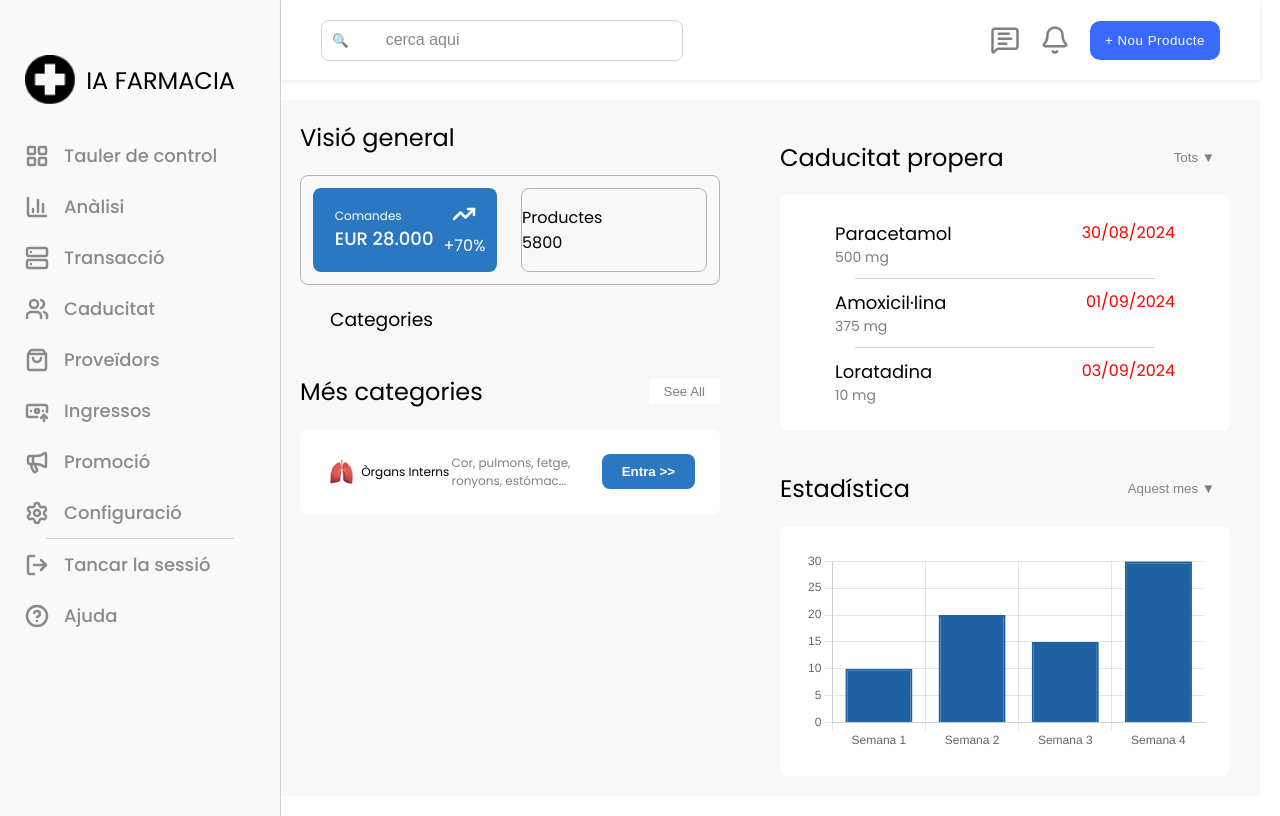
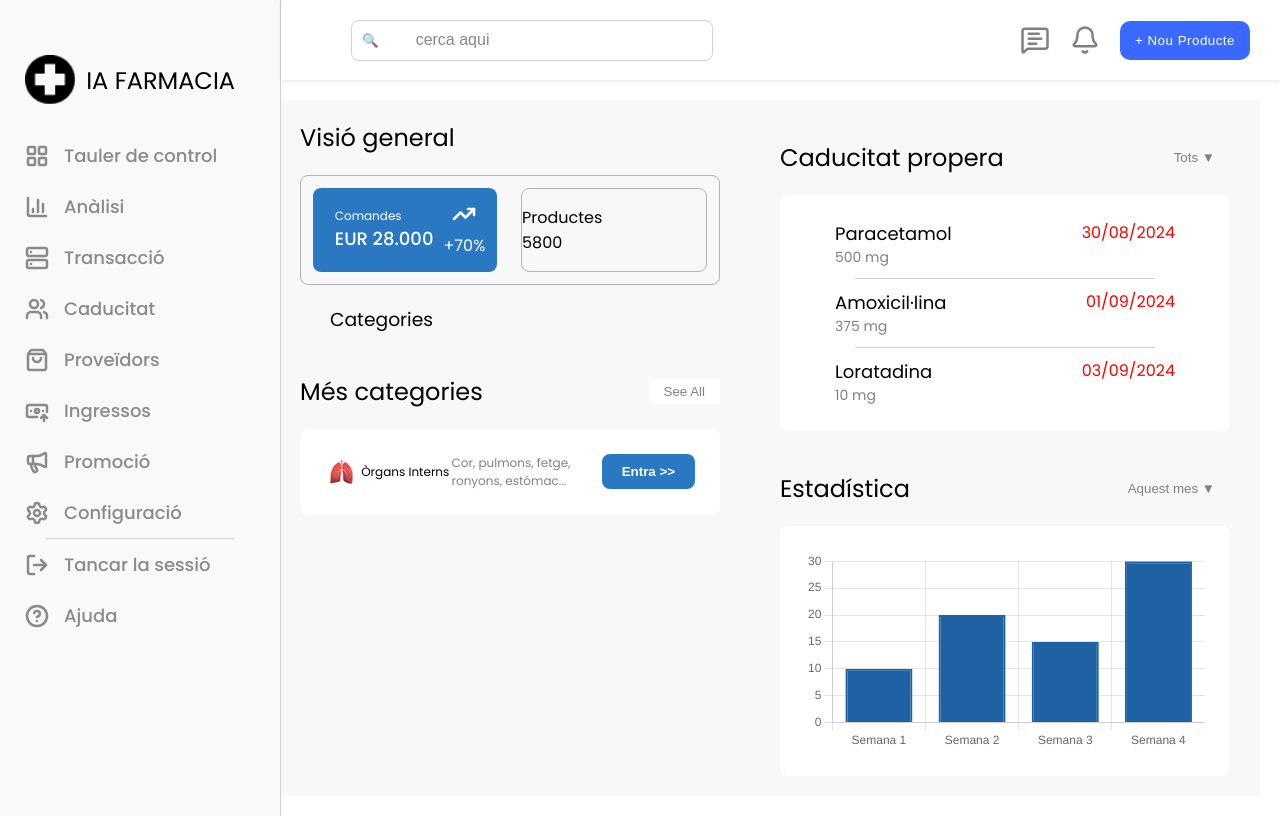
Before and after one commit to GavinCartier/pharmaceutical-ai, a Flask app: page / in a window 1280 px wide. Run offline with Flask 3, Linux system fonts and the light colour scheme.

Commit message:
padding header

```diff
--- a/static/css/header.css
+++ b/static/css/header.css
@@ -14,7 +14,8 @@
     justify-content: space-between;
     align-items: center;
 
-    padding: 0 40px;
+    padding-left: 70px;
+    padding-right: 30px;
     box-shadow: 0px 1px 4px rgba(0, 0, 0, 0.1);
 }
 
```
